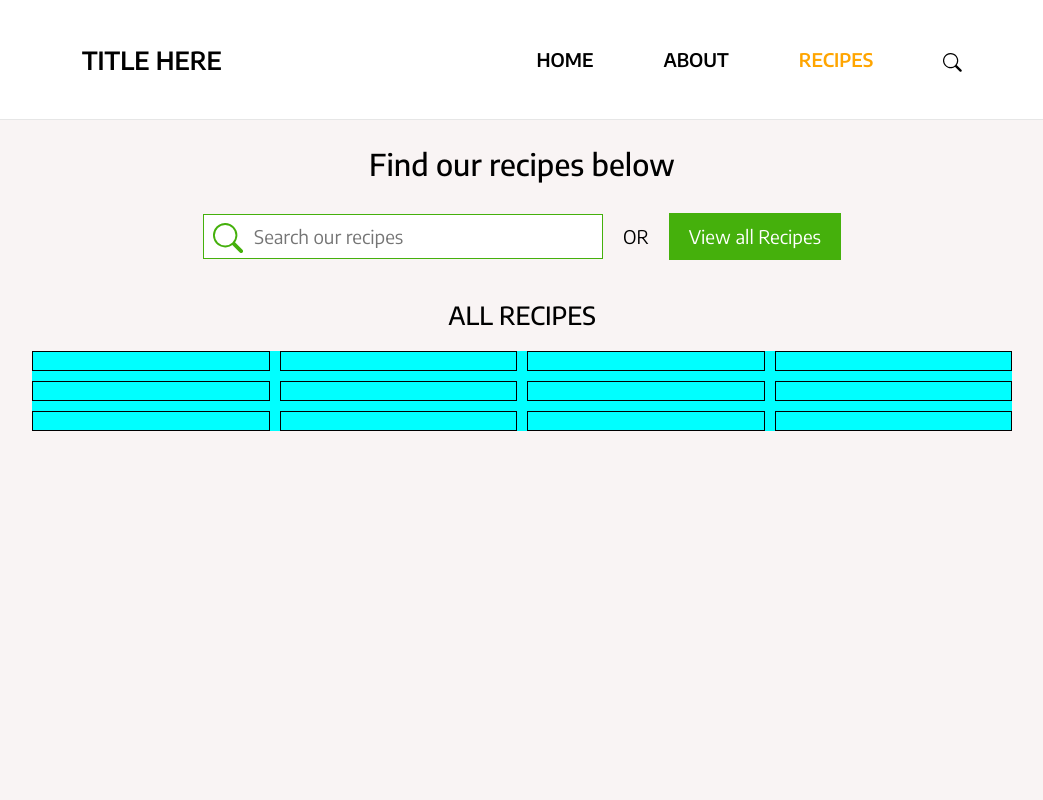
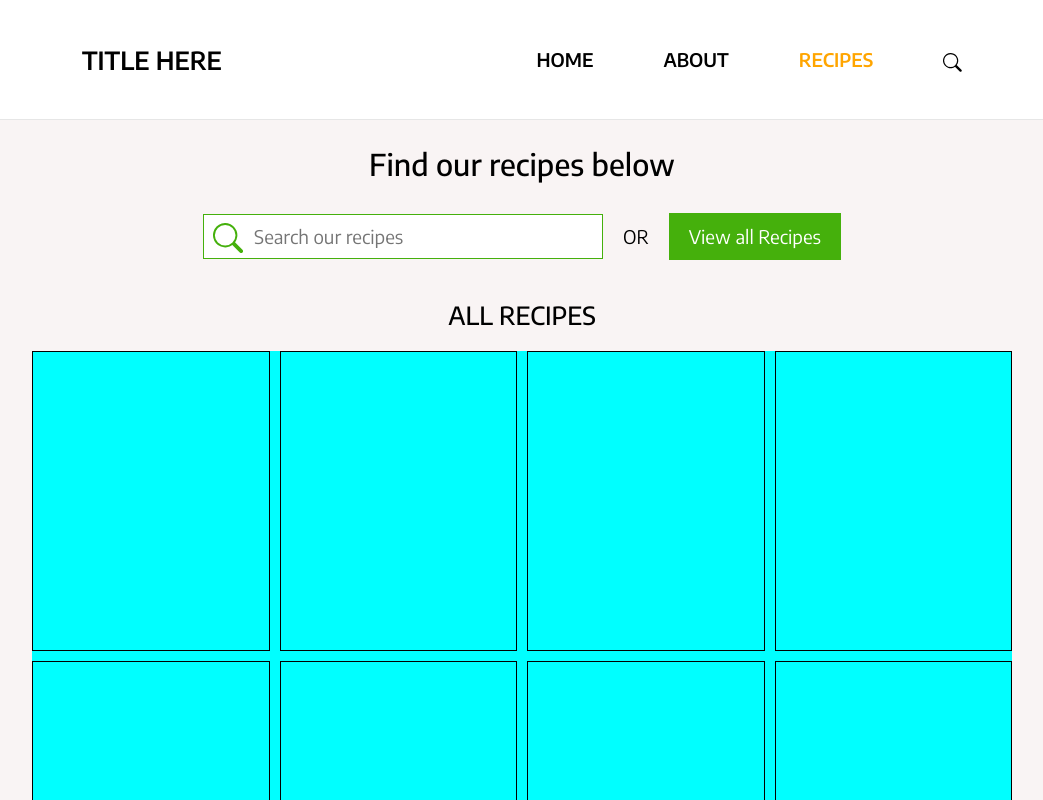
Before and after one commit to AnnaAn01/recipe-website, a React (Create React App) app: page /#/recipe in a window 1280 px wide. Shown: the top 800 px of the page, without its empty margins (118-1161 px from the left). Built offline with nearby package versions, Linux system fonts and the light colour scheme.

Commit message:
styling recipes section

```diff
--- a/src/components/Recipes/Recipes.css
+++ b/src/components/Recipes/Recipes.css
@@ -5,11 +5,12 @@
   /* background-color: green; */
   padding: 0rem 15rem 0rem 15rem;
   /* height: 90vh; */
-  height: auto;
+
   flex-direction: column;
   /* justify-content: center;
     align-items: center; */
   /* width: auto; */
+  height: 180vh;
 }
 
 .recipes__wrapper {
@@ -20,7 +21,7 @@
   /* background-color: aquamarine; */
   /* width: 100%; */
   /* grid-template-columns: 2fr; */
-  height: 90vh;
+  height: auto;
   /* grid-gap: 10rem; */
 }
 
@@ -72,7 +73,7 @@
 
 .recipes__list {
   border: 1px solid black;
-  height: 20px;
+  height: 30rem;
 }
 
 .recipes__list-1 {
```
